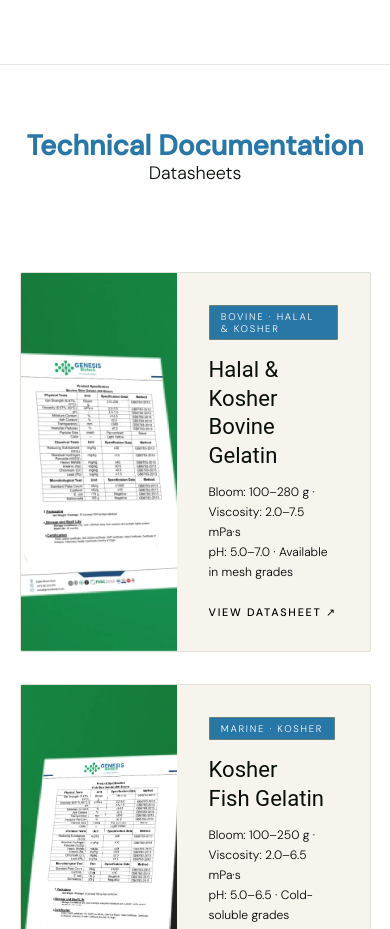
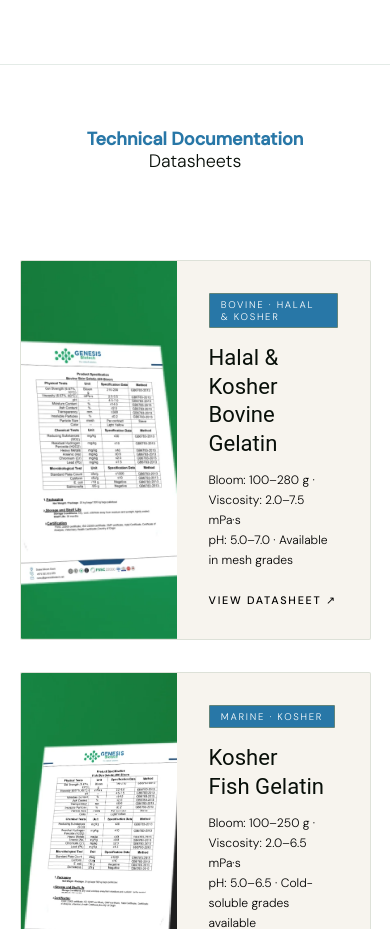
Before and after one commit to LDouglasOT/gelatin, a Next.js app: page / in a window 390 px wide. Shown: the part 6900-7829 px from the top of the page. Built offline with nearby package versions, Linux system fonts and the light colour scheme; a web font is replaced by a local one.

Commit message:
ui fixed

```diff
--- a/app/globals.css
+++ b/app/globals.css
@@ -324,8 +324,7 @@ h2.st.on-dark em { color: var(--lime); }
   position: absolute;
   top: calc(100% + 12px);
   left: -1.5rem;
-  background: rgba(255,255,255,.97);
-  backdrop-filter: blur(20px);
+  background: rgba(255,255,255,255);
   border: 1px solid var(--border);
   border-radius: 2px;
   padding: .7rem 0;
@@ -2002,11 +2001,25 @@ footer {
    justify-content: start;
     align-items: start;
 }
+.techdoc{
+  font-size:28px;
+  color:#2877A7;
+  margin:0px;
+  font-weight:bold;
+
+}
 
 /* ─────────────────────────────────────────────
    RESPONSIVE
 ───────────────────────────────────────────── */
 @media (max-width: 1100px) {
+  .techdoc{
+  font-size:18px;
+  color:#2877A7;
+  margin:0px;
+  font-weight:bold;
+
+}
   .overviewcomp{
   display: flex;
   justify-content: center;
--- a/app/page.tsx
+++ b/app/page.tsx
@@ -347,7 +347,7 @@ export default function Home() {
 
           <div style={{display:"flex",alignItems:"center", justifyContent:"center", flexDirection:"column"}}>
              <div style={{display:"flex", flexDirection:"column", justifyContent:"center", alignItems:"center",}}>
-                <div className="" style={{fontSize:"28px",color:"#2877A7",margin:"0px",fontWeight:"bold"}}>Technical Documentation</div>
+                <div className="techdoc" >Technical Documentation</div>
                 <div className="" style={{fontSize:"18px", color:"#black" ,marginLeft:"auto", marginRight:"auto",padding:"0px",marginTop:"0px",marginBottom:"0px"}}>Datasheets</div>
              </div>
 
```
